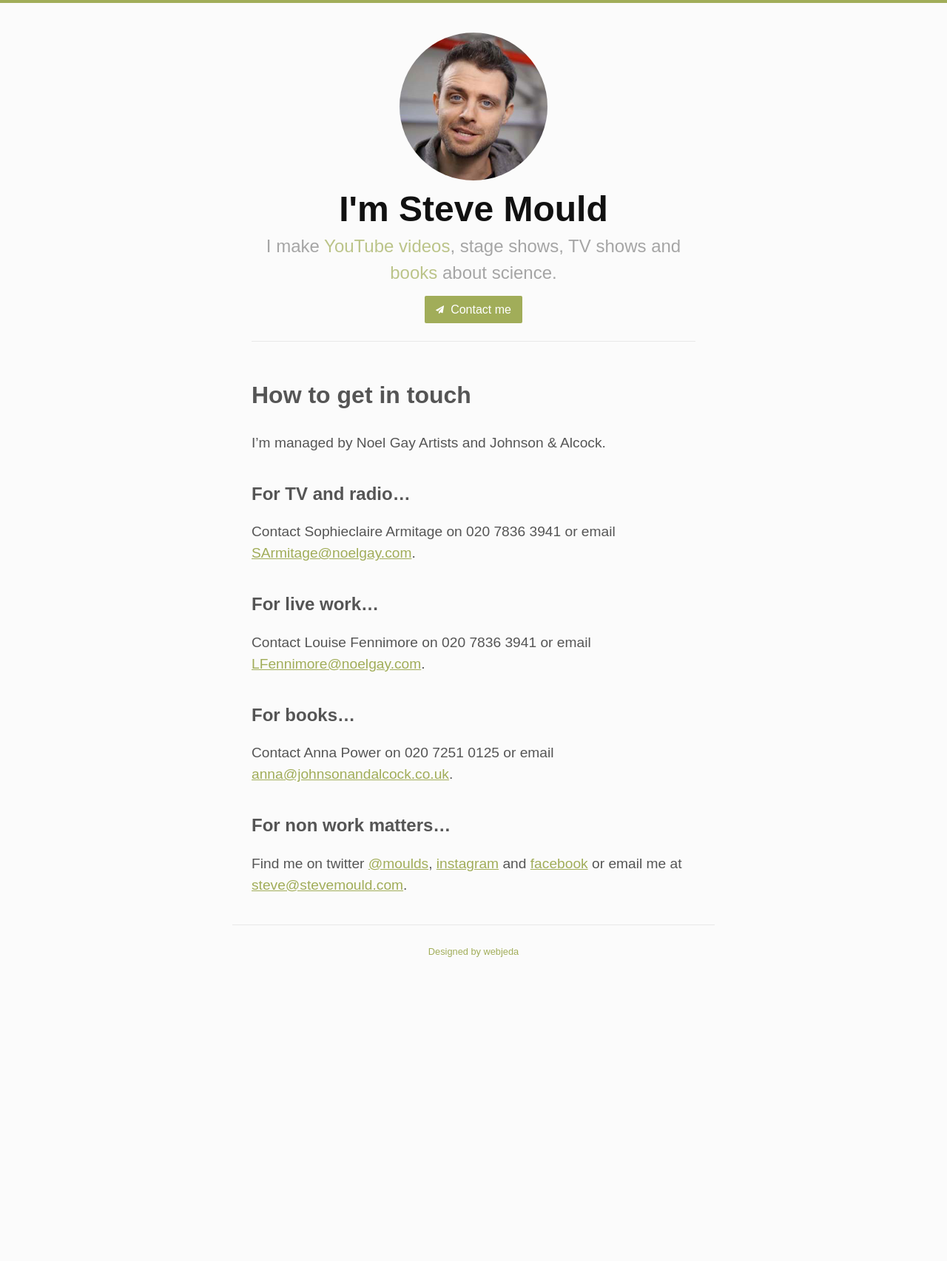
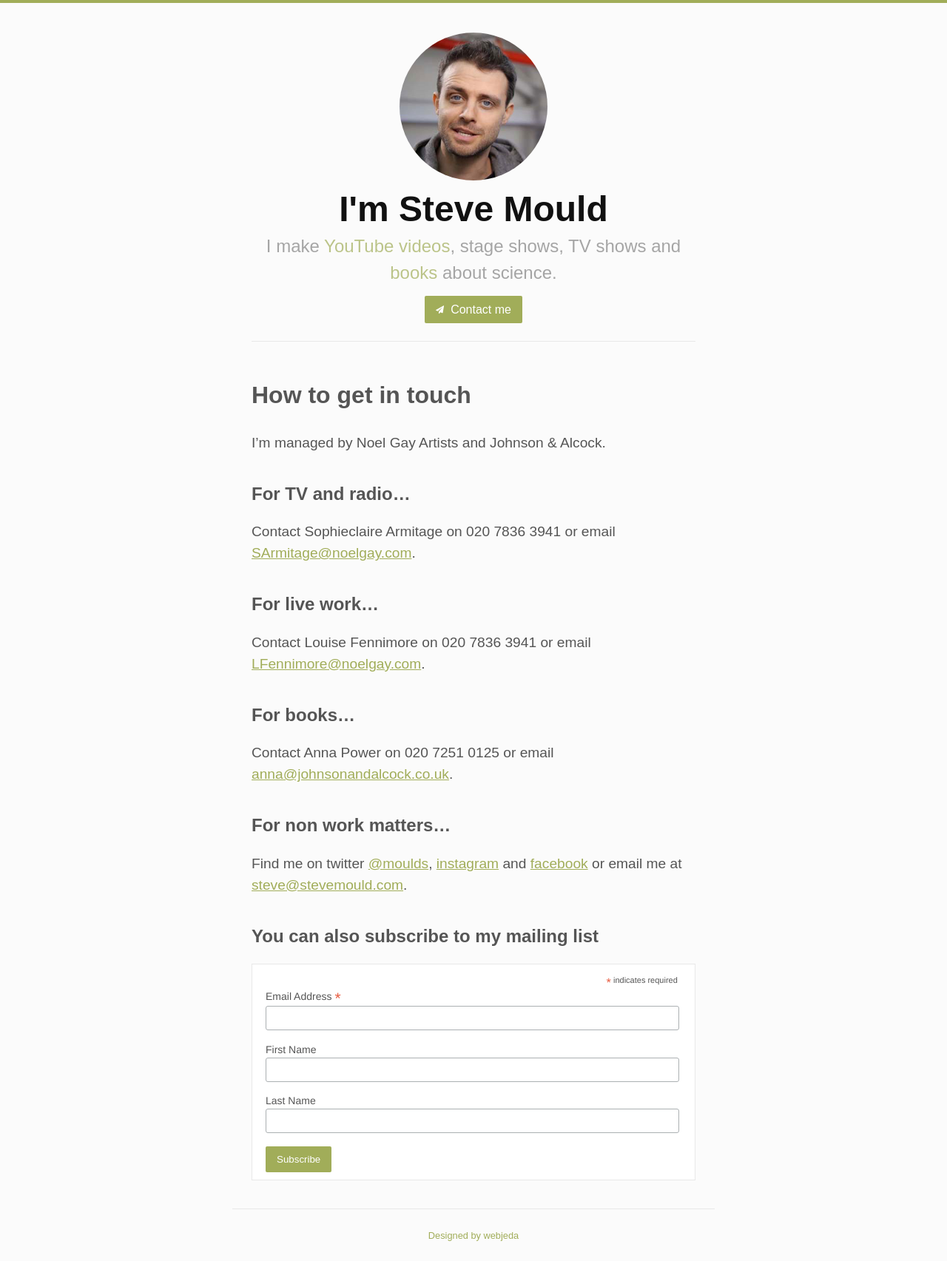
Before and after one commit to steventhebrave/steventhebrave.github.io, a Jekyll site: the page built from _pages/contact.md, in a window 1280 px wide. Shown: the whole page at 74% size. Built offline with Jekyll 4.4.1, drawn with Linux system fonts in a browser that asks for light colours; before the commit the page ends 1321 px from its top, so only the background shows below that.

Commit message:
fix broken mailing list form

```diff
--- a/_pages/contact.md
+++ b/_pages/contact.md
@@ -17,3 +17,28 @@ Contact Anna Power on 020 7251 0125 or email [anna@johnsonandalcock.co.uk](mailt
 
 ## For non work matters…
 Find me on twitter [@moulds](https://twitter.com/moulds), [instagram](https://www.instagram.com/stevemouldscience/) and [facebook](https://www.facebook.com/stevemouldscience/) or email me at [steve@stevemould.com](mailto:steve@stevemould.com).
+
+## You can also subscribe to my mailing list
+
+<div id="mc_embed_signup">
+<form action="https://stevemould.us19.list-manage.com/subscribe/post?u=d31ca233221d1166e9ed764a2&amp;id=d7a8e8090c" method="post" id="mc-embedded-subscribe-form" name="mc-embedded-subscribe-form" class="validate" target="_blank" novalidate>
+    <div id="mc_embed_signup_scroll">
+<div class="indicates-required"><span class="asterisk">*</span> indicates required</div>
+<div class="mc-field-group">
+	<label for="mce-EMAIL">Email Address  <span class="asterisk">*</span>
+</label>
+	<input type="email" value="" name="EMAIL" class="required email" id="mce-EMAIL">
+</div>
+<div class="mc-field-group">
+	<label for="mce-FNAME">First Name </label>
+	<input type="text" value="" name="FNAME" class="" id="mce-FNAME">
+</div>
+<div class="mc-field-group">
+	<label for="mce-LNAME">Last Name </label>
+	<input type="text" value="" name="LNAME" class="" id="mce-LNAME">
+</div>
+    <div style="position: absolute; left: -5000px;" aria-hidden="true"><input type="text" name="b_d31ca233221d1166e9ed764a2_d7a8e8090c" tabindex="-1" value=""></div>
+    <div class="clear"><input type="submit" value="Subscribe" name="subscribe" id="mc-embedded-subscribe" class="jumbo-button"></div>
+    </div>
+</form>
+</div>
--- a/_sass/_layout.scss
+++ b/_sass/_layout.scss
@@ -320,3 +320,34 @@ picture img {
   width: 0.7em;
   fill: white;
 }
+
+#mc_embed_signup{
+    background:#fff;
+    clear:left;
+    font:14px Helvetica,Arial,sans-serif;
+}
+
+
+#mc_embed_signup form {display:block; position:relative; text-align:left; padding:10px 0 10px 3%; border: 1px solid #e8e8e8;}
+#mc_embed_signup .mc-field-group input {border: 1px solid #ABB0B2; -webkit-border-radius: 3px; -moz-border-radius: 3px; border-radius: 3px;}
+#mc_embed_signup .mc-field-group input:focus {border-color:#333;}
+#mc_embed_signup .button {clear:both; background-color: #aaa; border: 0 none; border-radius:4px; transition: all 0.23s ease-in-out 0s; color: #FFFFFF; cursor: pointer; display: inline-block; font-size:15px; font-weight: normal; height: 32px; line-height: 32px; margin: 0 5px 10px 0; padding: 0 22px; text-align: center; text-decoration: none; vertical-align: top; white-space: nowrap; width: auto;}
+#mc_embed_signup .button:hover {background-color:#777;}
+
+#mc_embed_signup .mc-field-group {clear:left; position:relative; width:96%; padding-bottom:3%; min-height:50px;}
+#mc_embed_signup .mc-field-group label {display:block; margin-bottom:3px;}
+#mc_embed_signup .mc-field-group input {display:block; width:100%; padding:8px 0; text-indent:2%;}
+
+#mc_embed_signup .indicates-required {text-align:right; font-size:11px; margin-right:4%;}
+#mc_embed_signup .asterisk {color:#e85c41; font-size:150%; font-weight:normal; position:relative; top:5px;}
+#mc_embed_signup .clear {clear:both;}
+
+#mc_embed_signup .mc-field-group.input-group label {display:inline;}
+#mc_embed_signup .mc-field-group.input-group input {display:inline; width:auto; border:none;}
+
+#mc_embed_signup div#mce-responses {float:left; top:-1.4em; padding:0em .5em 0em .5em; overflow:hidden; width:90%; margin: 0 5%; clear: both;}
+#mc_embed_signup div.response {margin:1em 0; padding:1em .5em .5em 0; font-weight:bold; float:left; top:-1.5em; z-index:1; width:80%;}
+#mc_embed_signup #mce-error-response {display:none;}
+#mc_embed_signup #mce-success-response {color:#529214; display:none;}
+#mc_embed_signup label.error {display:block; float:none; width:auto; margin-left:1.05em; text-align:left; padding:.5em 0;}
+#mc_embed_signup .jumbo-button {border: none;}
```
Also changed, not shown: index.md (+6 -17 lines).
